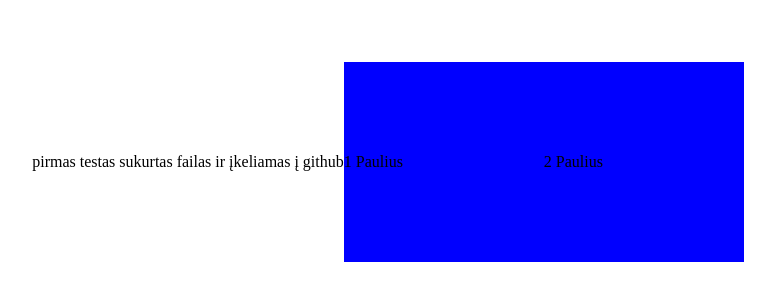
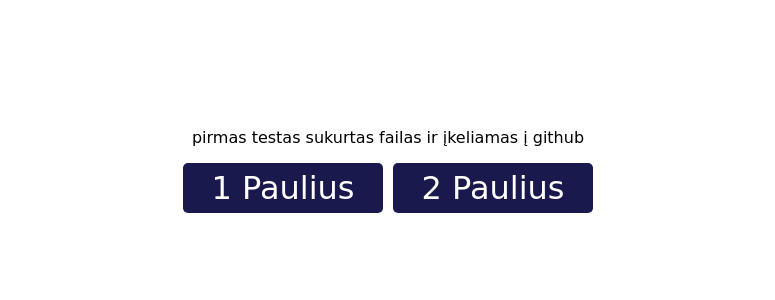
Before and after one commit to pauliusser/13-best_number-test, a plain HTML site: page index.html in a window 1280 px wide. Shown: the part 246-546 px from the top of the page, without its empty margins (252-1027 px from the left). Drawn offline with Linux system fonts and the light colour scheme.

Commit message:
pataisytas stilius

```diff
--- a/index.html
+++ b/index.html
@@ -8,7 +8,9 @@
   </head>
   <body>
     <p>pirmas testas sukurtas failas ir įkeliamas į github</p>
-    <button>1 Paulius</button>
-    <button>2 Paulius</button>
+    <div class="wrapper">
+      <button>1 Paulius</button>
+      <button>2 Paulius</button>
+    </div>
   </body>
 </html>
--- a/styles.css
+++ b/styles.css
@@ -1,13 +1,25 @@
 body {
   display: flex;
+  flex-direction: column;
   justify-content: center;
   align-items: center;
   height: 100vh;
+  font-family: cursive;
 }
 
 button {
   all: unset;
-  background-color: blue;
-  height: 200px;
+  background-color: rgb(25, 25, 77);
+  height: 50px;
   width: 200px;
+  display: flex;
+  justify-content: center;
+  align-items: center;
+  border-radius: 5px;
+  color: white;
+  font-size: 2rem;
 }
+.wrapper {
+  display: flex;
+  gap: 10px;
+}
```
